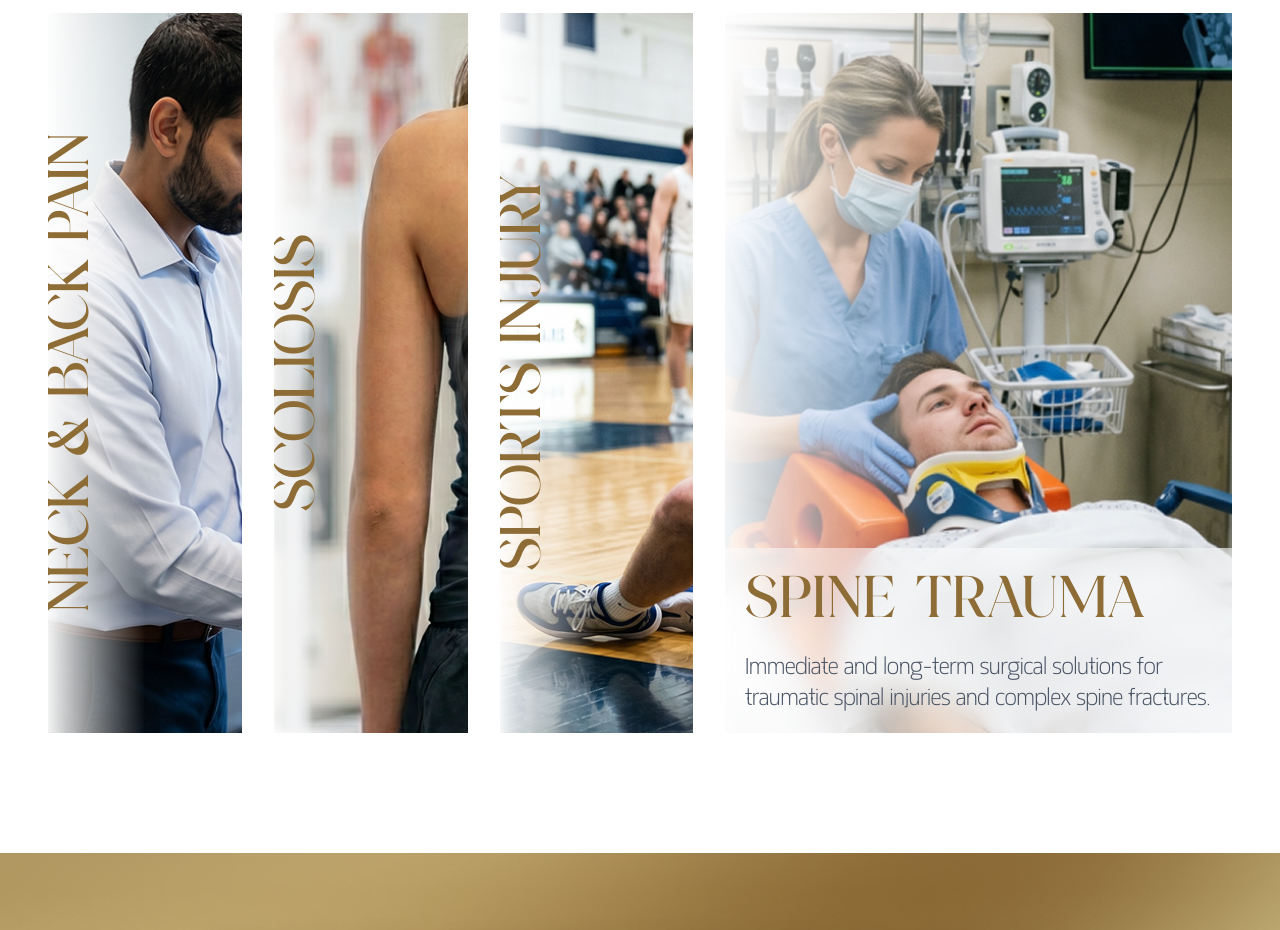
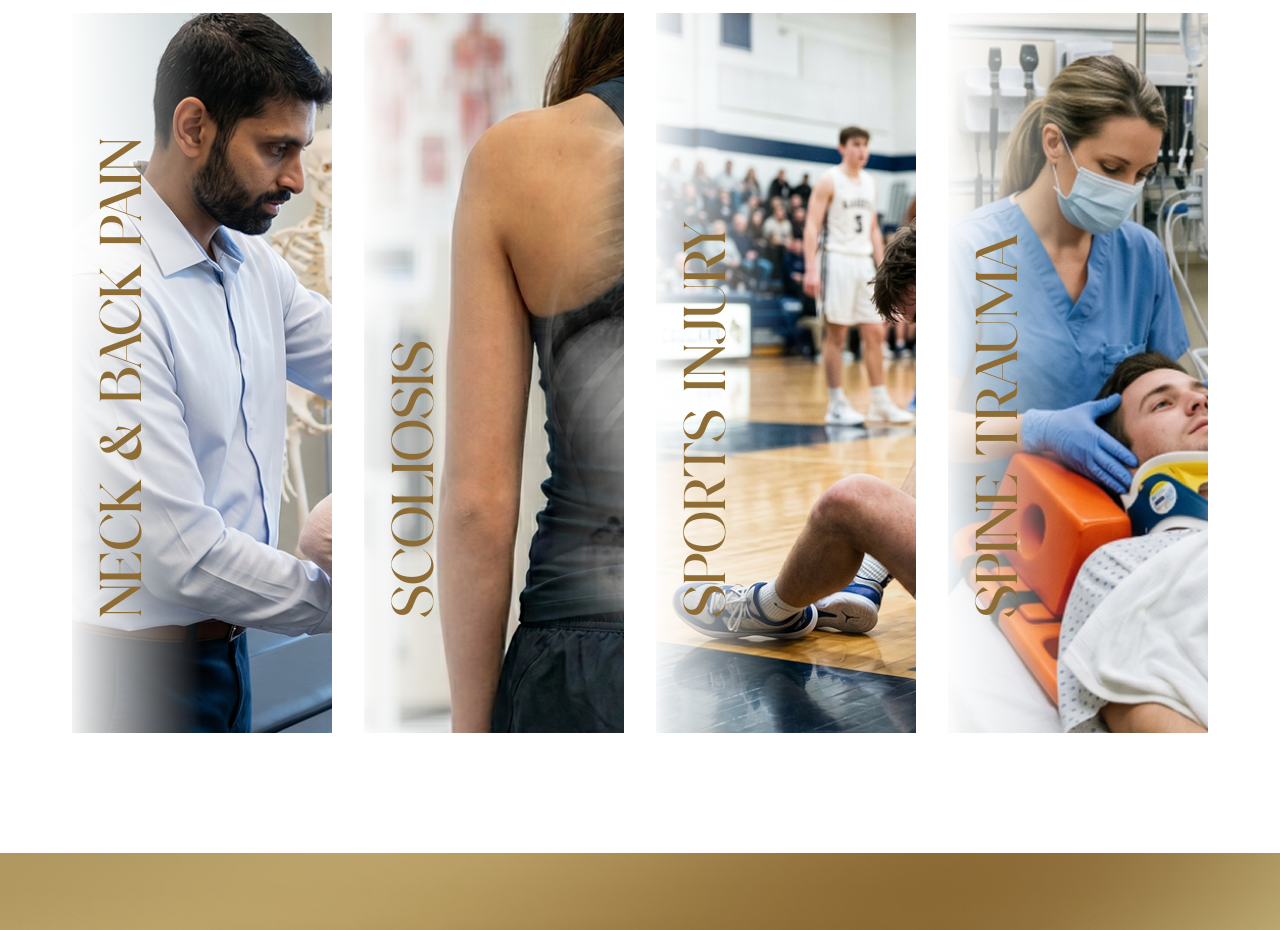
Before and after one commit to dev-pixelpopers/adeel-khaleel, a Next.js app: page / in a window 1280 px wide. Shown: the part 4460-5390 px from the top of the page. Built offline with nearby package versions, Linux system fonts and the light colour scheme.

Commit message:
ORTHOPEDIC CARE section animation changes

```diff
--- a/src/app/compounts/OrthopedicCareSection.tsx
+++ b/src/app/compounts/OrthopedicCareSection.tsx
@@ -1,14 +1,13 @@
 "use client";
 import React, { useState } from "react";
 
-// Conditions Data
 const conditionsData = [
     {
         id: 1,
         title: "NECK & BACK PAIN",
         description:
             "Alleviate chronic or acute neck and back pain with our personalized treatment plans designed to address the root causes.",
-        image: "/NECK.png", // Image path place karein
+        image: "/NECK.png",
     },
     {
         id: 2,
@@ -34,13 +33,11 @@ const conditionsData = [
 ];
 
 export default function OrthopedicCareSection() {
-    // By default, last card (Spine Trauma) open rakha hai as per design reference
-    const [activeId, setActiveId] = useState<number>(4);
+    const [activeId, setActiveId] = useState<number | null>(null);
 
     return (
         <section className="w-full bg-white pb-30 pt-30 px-6 md:px-12 select-none">
 
-            {/* TOP TEXT SECTION */}
             <div className="w-full text-center mb-55 flex flex-col items-center justify-center">
                 <div className="flex flex-col items-center justify-center text-[#545454] font-Adorage uppercase tracking-tight">
                     <h2 className="text-[36px] sm:text-[55px] md:text-[60px] lg:text-[82px] font-normal leading-[0.95]">
@@ -56,7 +53,6 @@ export default function OrthopedicCareSection() {
                 </p>
             </div>
 
-            {/* EXPANDING ACCORDION CARDS SECTION */}
             <div className="mx-auto flex flex-col lg:flex-row gap-8 h-[550px] rounded-[8px] lg:h-[720px] w-full justify-center">
                 {conditionsData.map((card) => {
                     const isOpen = activeId === card.id;
@@ -64,42 +60,47 @@ export default function OrthopedicCareSection() {
                     return (
                         <div
                             key={card.id}
-                            onClick={() => setActiveId(card.id)}
-                            className={`relative cursor-pointer overflow-hidden transition-all duration-700 ease-in-out flex flex-col justify-end ${isOpen
-                                    ? "lg:w-[680px] w-full" /* OPEN CARD CUSTOM WIDTH */
-                                    : "lg:w-[260px] w-full hover:opacity-95" /* CLOSED CARD CUSTOM WIDTH */
-                                }`}
+                            onClick={() => setActiveId(isOpen ? null : card.id)}
+                            className={`relative cursor-pointer overflow-hidden transition-all duration-900 ease-in-out flex flex-col justify-end ${
+                                isOpen
+                                    ? "lg:w-[680px] w-full"
+                                    : "lg:w-[260px] w-full hover:opacity-95"
+                            }`}
                         >
-                            {/* BACKGROUND IMAGE */}
                             <img
                                 src={card.image}
                                 alt={card.title}
                                 className="absolute inset-0 w-full h-full object-cover object-left"
                             />
-
-                            {/* GRADIENT OVERLAY (SOFT WHITE FADE AT BOTTOM/SIDE) */}
                             <div className="absolute inset-0 bg-gradient-to-r from-white/95 via-white/0 to-transparent pointer-events-none" />
-
-                            {/* CLOSED STATE: VERTICAL TEXT */}
-                            {!isOpen && (
-                                <div className="absolute inset-y-0 left-[-70px] flex items-center justify-center pointer-events-none z-10 w-full">
-                                    <h4 className="text-[28px] md:text-[57px] font-Adorage uppercase text-[#8E6C36] whitespace-nowrap -rotate-90 transform origin-center">
-                                        {card.title}
-                                    </h4>
-                                </div>
-                            )}
-
-                            {/* OPEN STATE: BOTTOM CONTENT PANEL */}
-                            {isOpen && (
-                                <div className="relative z-10 p-6 md:p-5 text-left bg-white/50 backdrop-blur-md pt-16 transition-opacity duration-500 ease-in-out">
-                                    <h4 className="text-3xl md:text-[57px] font-Adorage uppercase text-[#8E6C36] tracking-wide leading-tight mb-3">
-                                        {card.title}
-                                    </h4>
+                            <div
+                                className={`relative z-10 text-left transition-all duration-900 ease-in-out ${
+                                    isOpen
+                                        ? "p-6 md:p-7 bg-white/50 backdrop-blur-md pt-16"
+                                        : "p-6 pointer-events-none absolute bottom-12 left-8"
+                                }`}
+                            >
+                                <h4
+                                    className={`font-Adorage uppercase text-[#8E6C36] whitespace-nowrap transition-transform duration-900 ease-in origin-left ${
+                                        isOpen
+                                            ? "text-3xl md:text-[57px] leading-tight mb-3 rotate-0"
+                                            : "text-[28px] md:text-[57px] -rotate-90"
+                                    }`}
+                                >
+                                    {card.title}
+                                </h4>
+                                <div
+                                    className={`transition-all duration-900 ease-in overflow-hidden ${
+                                        isOpen
+                                            ? "opacity-100 max-h-[200px]"
+                                            : "opacity-0 max-h-0"
+                                    }`}
+                                >
                                     <p className="text-gray-600 font-Matangi-Regular text-base md:text-[19px] leading-relaxed max-w-2xl">
                                         {card.description}
                                     </p>
                                 </div>
-                            )}
+                            </div>
                         </div>
                     );
                 })}
--- a/src/app/compounts/ReclaimLifeSection.tsx
+++ b/src/app/compounts/ReclaimLifeSection.tsx
@@ -9,22 +9,25 @@ export default function ReclaimLifeSection() {
     >
       <div className="mx-auto flex flex-col items-center justify-center pt-[150px] z-10">
 
-        {/* MAIN HEADING */}
         <h2 className="text-white font-Adorage uppercase text-[42px] sm:text-[60px] md:text-[80px] lg:text-[130px] font-normal leading-[1.05] drop-shadow-[0_4px_0px_#00000066]">
           RECLAIM YOUR LIFE WITH <br className="hidden sm:block" /> ADVANCED SPINE SURGERY
         </h2>
 
-        {/* SUBTITLE PARAGRAPH */}
         <p className="mt-6 md:mt-8 text-white/95 font-Matangi-Medium text-lg sm:text-2xl md:text-[40px] font-normal leading-relaxed">
           Providing Patients With Compassionate, Specialized <br className="hidden md:block" />
           Treatments for Optimal Recovery & Long-term Health
         </p>
 
-        {/* BOOK APPOINTMENT BUTTON */}
         <div className="mt-10 md:mt-18">
-          <button className="px-8 py-3.5 md:px-15 md:py-5 rounded-full bg-[#8C6D3B] border-2 border-white/90 text-white font-sans text-base md:text-[25px] font-medium tracking-wide shadow-lg">
-            Book Your Appointment
-          </button>
+         <a
+  href="#appointment"
+  target=""
+  rel="noopener noreferrer"
+>
+  <button className="px-8 py-3.5 md:px-15 md:py-5 rounded-full bg-[#8C6D3B] border-2 border-white/90 text-white font-sans text-base md:text-[25px] font-medium tracking-wide shadow-lg cursor-pointer">
+    Book Your Appointment
+  </button>
+</a>
         </div>
 
       </div>
--- a/src/app/compounts/advancedspinesection.tsx
+++ b/src/app/compounts/advancedspinesection.tsx
@@ -2,20 +2,20 @@
 import React from "react";
 export default function AdvancedSpineSection() {
     return (
-        <section className="w-full bg-white py-28 px-8 md:px-12 lg:px-20 text-center select-none">
+        <section className="w-full bg-white py-28 px-8 md:px-12 lg:px-20 text-center">
             <div className="mx-auto flex flex-col items-center justify-center">
-                {/* MAIN HEADINGS */}
+
                 <div className="flex flex-col items-center justify-center text-[#545454] font-Adorage uppercase tracking-tight">
-          {/* Top Big Heading: ADVANCED */}
+
                     <h2 className="text-[250px] font-normal leading-[0.85]">
                         ADVANCED
                     </h2>
-                    {/* Sub Heading: SPINE SOLUTIONS */}
+
                     <h3 className="text-[120px] font-normal leading-[90px]">
                         SPINE SOLUTIONS
                     </h3>
                 </div>
-                {/* PARAGRAPH TEXT */}
+
                 <p className="w-[89%] mt-8 md:mt-10 text-[35px] text-[#555555] font-Matangi-Bold text-base font-normal leading-[65px]">
                     Dr. Khaleel is dedicated to providing top-tier care for those facing challenges with their spine and musculoskeletal system. Whether you require operative or nonoperative treatment, you can count on our expertise to guide you toward recovery.
                 </p>
--- a/src/app/compounts/banner.tsx
+++ b/src/app/compounts/banner.tsx
@@ -10,7 +10,7 @@ export default function Banner() {
 
       <div className="relative w-full min-h-[720px] flex items-center justify-center">
 
-        <div className="absolute inset-0 flex flex-col justify-center z-0 pointer-events-none pt-[120px]">
+        <div className="absolute inset-0 flex flex-col justify-center z-0 pt-[120px]">
           <h1 className="text-white text-[300px] font-Adorage font-normal leading-[180px] text-center lg:text-left drop-shadow-[0_4px_0px_#00000066]">
             MUHAMMAD
           </h1>
```
Also changed, not shown: src/app/compounts/FAQSection.tsx (+2 -8 lines), src/app/compounts/Footer.tsx (+4 -14 lines), src/app/compounts/Header.tsx (+3 -17 lines), src/app/compounts/TestimonialsSection.tsx (+4 -9 lines), src/app/compounts/services.tsx (+21 -22 lines).
